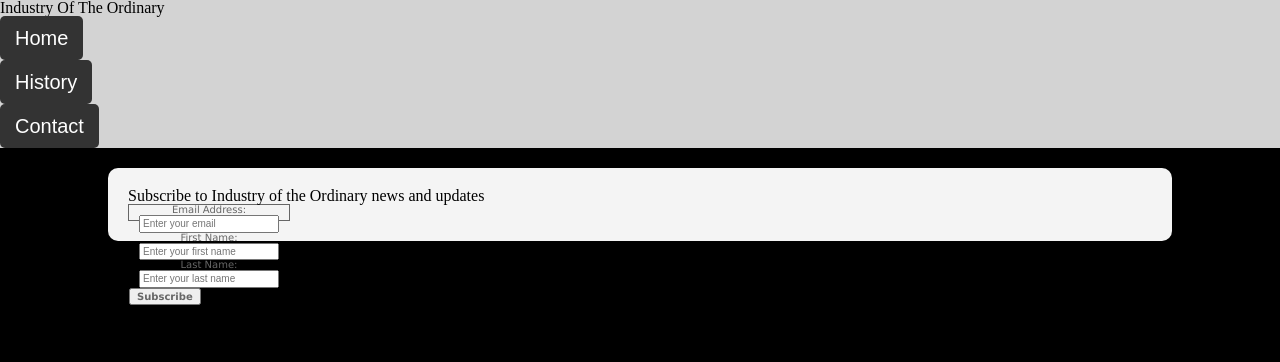
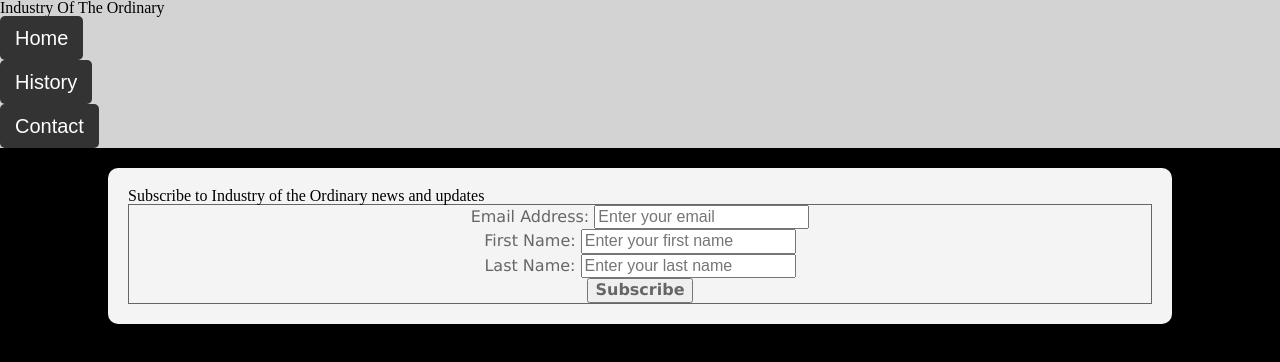
Before and after one commit to Zeldamaster21/Project2, a plain HTML site: page form.html in a window 1280 px wide. Drawn offline with Linux system fonts and the light colour scheme.

Commit message:
make form align center style.css

```diff
--- a/css/Style.css
+++ b/css/Style.css
@@ -72,18 +72,15 @@ a.rolloverNav:hover {
 /*parts that doesn't apply to the history page*/
 .formsField {
   font-family: Verdana, Arial, Helvetica, sans-serif;
-  font-size: 10px;
   color: #666666;
   text-decoration: none;
-  width: 160px;
   border: 1px solid #666666;
-  height: 15px;
+  text-align: center;
 }
 .formsMessage {
   font-family: Verdana, Arial, Helvetica, sans-serif;
   color: #666666;
   text-decoration: none;
-  text-align: center;
 }
 .formsSend {
   font-family: Verdana, Arial, Helvetica, sans-serif;
```
